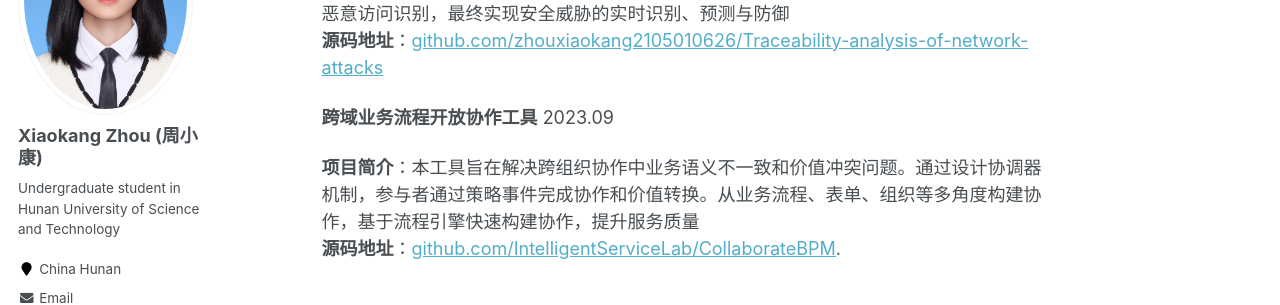
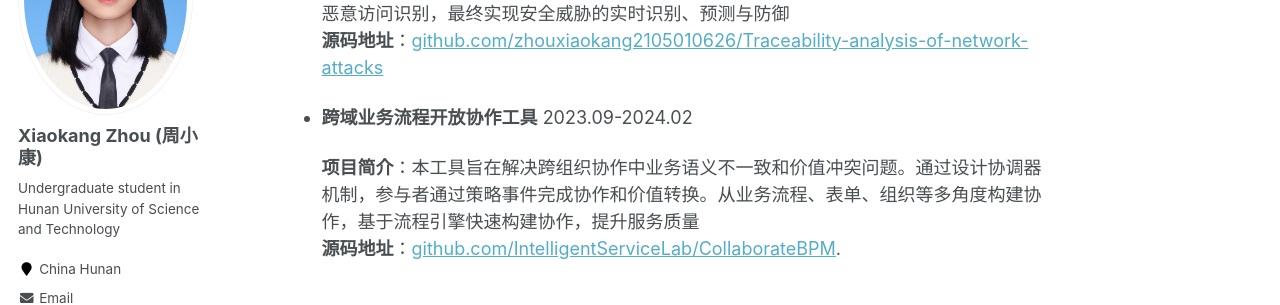
Before and after one commit to zhouxiaokang2105010626/zhouxiaokang2105010626.github.io, a Jekyll site: the page built from _pages/about.md, in a window 1280 px wide and 900 px high, scrolled down 867 px. Shown: the part 153-458 px from the top of the window. Built offline with Jekyll 4.4.1, drawn with Linux system fonts in a browser that asks for light colours.

Commit message:
Update about.md

```diff
--- a/_pages/about.md
+++ b/_pages/about.md
@@ -32,7 +32,7 @@ IEEE Computer Society, pp. 1219‑1224,2024  (CCF C)
   <br>
   **源码地址**：[github.com/zhouxiaokang2105010626/Traceability-analysis-of-network-attacks](https://github.com/zhouxiaokang2105010626/Traceability-analysis-of-network-attacks)
 
-  **跨域业务流程开放协作工具**  2023.09
++ **跨域业务流程开放协作工具**  2023.09-2024.02
 
   **项目简介**：本工具旨在解决跨组织协作中业务语义不一致和价值冲突问题。通过设计协调器机制，参与者通过策略事件完成协作和价值转换。从业务流程、表单、组织等多角度构建协作，基于流程引擎快速构建协作，提升服务质量
   <br>
```
